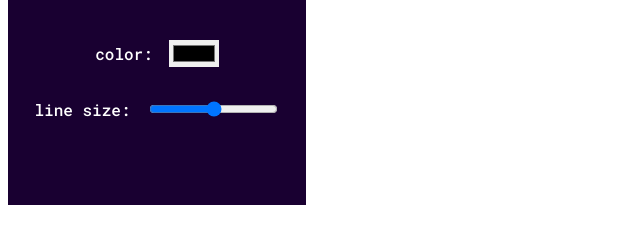
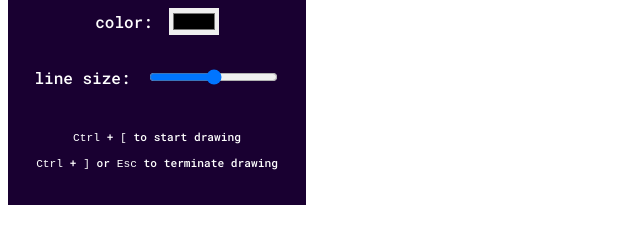
Before and after one commit to devhindo/doodle, a website with bundled scripts: page src/index.html in a window 1280 px wide. Shown: the part 101-344 px from the top of the page, without its empty margins (0-640 px from the left). Built offline with nearby package versions, Linux system fonts and the light colour scheme; some packages are replaced by stand-ins of ours; files whose address does not match are found by name.

Commit message:
added description to the panel

```diff
--- a/src/index.html
+++ b/src/index.html
@@ -21,6 +21,10 @@
                 <input type="range" min="1" max="100" value="50" class="slider" id="size">
             </div>
         </div>
+        <div class="footer">
+            <p><kbd>Ctrl</kbd> + <kbd>[</kbd> to start drawing</p>
+            <p><kbd>Ctrl</kbd> + <kbd>]</kbd> or <kbd>Esc</kbd> to terminate drawing</p>
+        </div>
     </div>
     <script src="../dist/index.js" type="module"></script>
 </body>
--- a/src/style.css
+++ b/src/style.css
@@ -42,3 +42,8 @@ h1 {
     align-items: center;
     gap: 1rem;
 }
+
+.footer {
+    font-size: 0.7rem;
+    text-align: center;
+}
```
